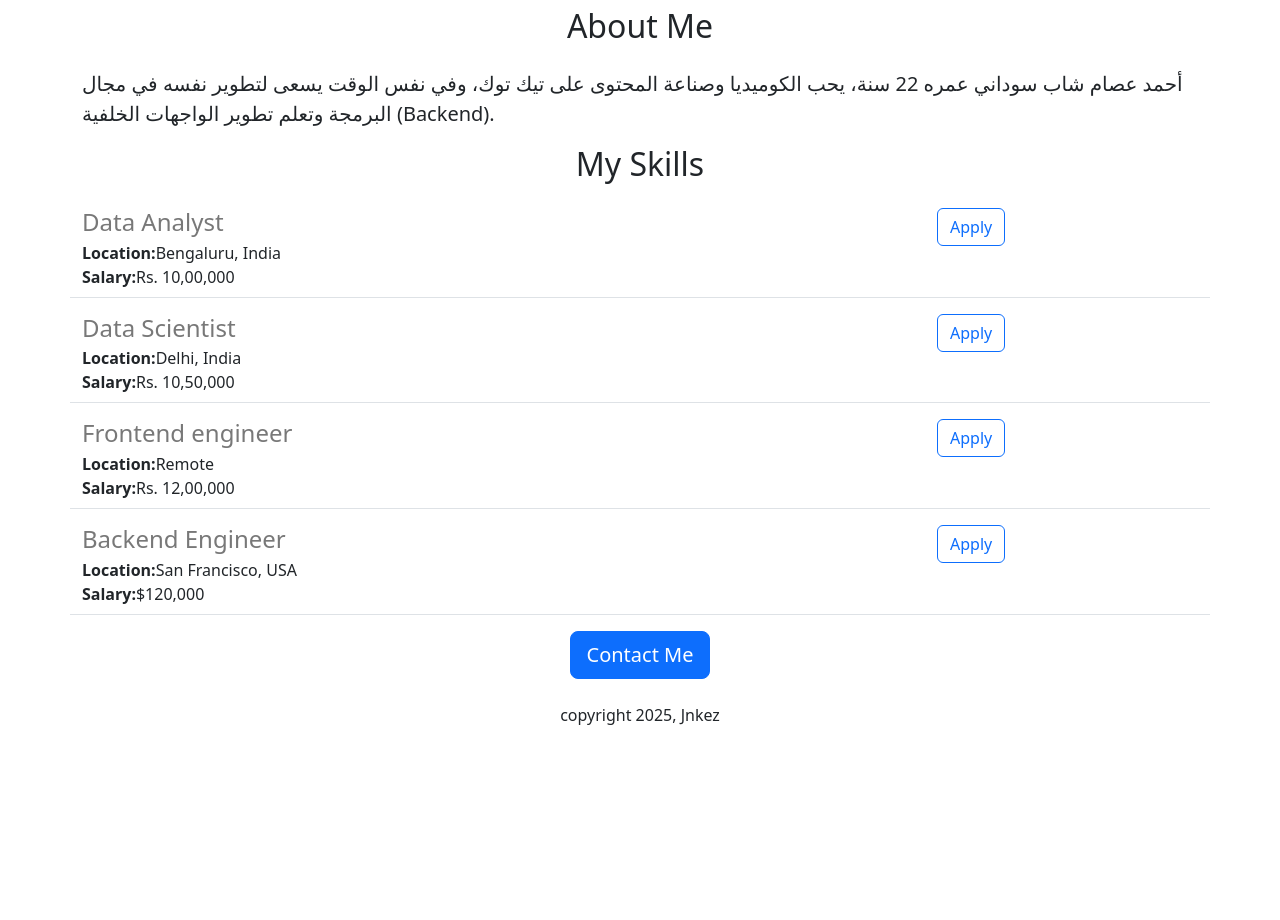
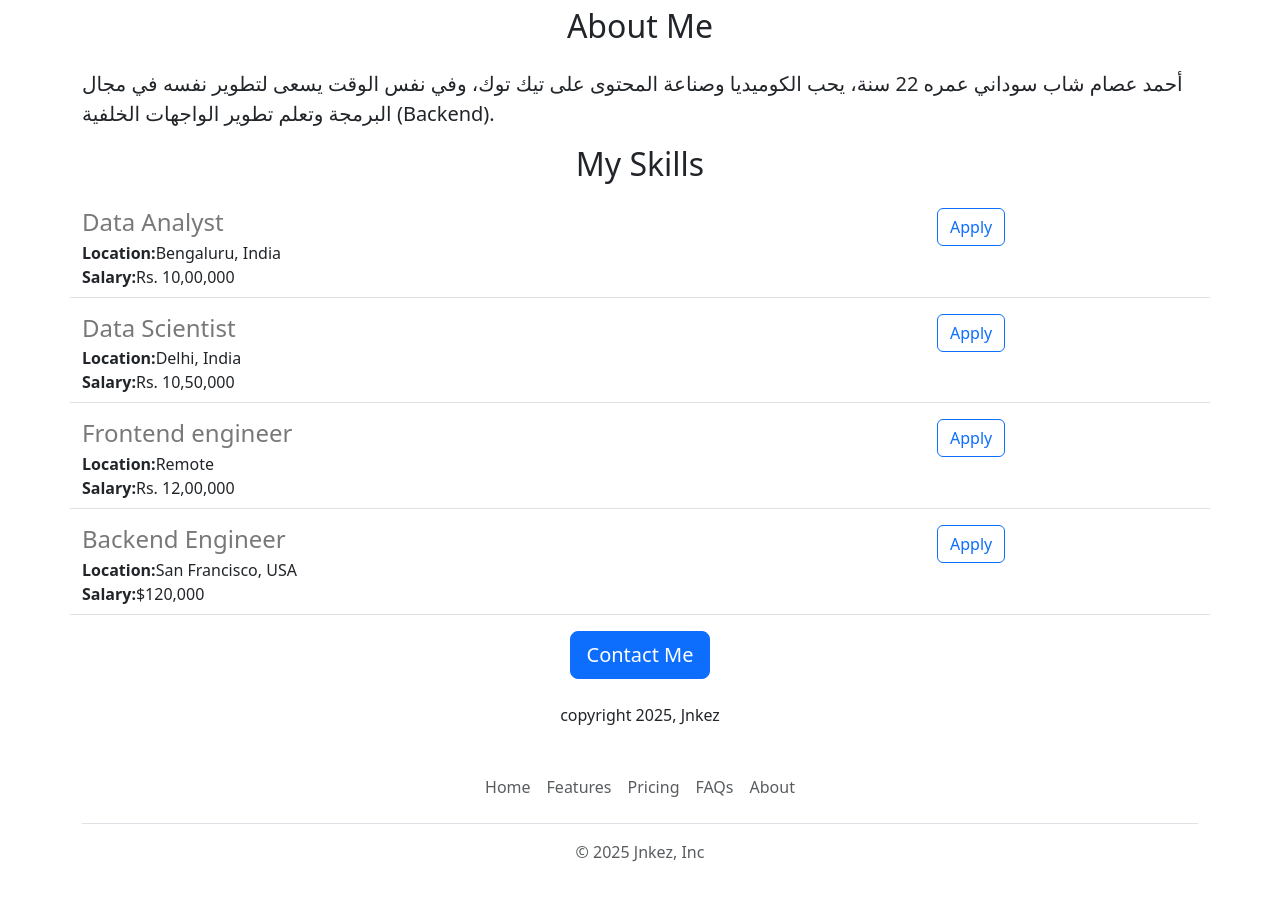
Before and after one commit to jnkez-1/jnkez-repo, a Flask app: page / in a window 1280 px wide. Shown: the part 497-1417 px from the top of the page. Before the commit the page ends 1222 px from the top, so only its background shows below. Run offline with Flask 3, Linux system fonts and the light colour scheme.

Commit message:
added some edits

```diff
--- a/app.py
+++ b/app.py
@@ -33,7 +33,7 @@ JOBS = [
 
 @app.route("/")
 def hello_jnkez():
-  return render_template("home.html", jobs=JOBS, company_name="Jnkez")
+  return render_template("home.html", jobs=JOBS, company_name="Ahmed")
 
 if __name__ == "__main__":
   app.run(host="0.0.0.0", debug=True)
--- /dev/null
+++ b/templates/footer.html
@@ -0,0 +1,12 @@
+<div class="container">
+  <footer class="py-3 my-4">
+    <ul class="nav justify-content-center border-bottom pb-3 mb-3">
+      <li class="nav-item"><a href="#" class="nav-link px-2 text-muted">Home</a></li>
+      <li class="nav-item"><a href="#" class="nav-link px-2 text-muted">Features</a></li>
+      <li class="nav-item"><a href="#" class="nav-link px-2 text-muted">Pricing</a></li>
+      <li class="nav-item"><a href="#" class="nav-link px-2 text-muted">FAQs</a></li>
+      <li class="nav-item"><a href="#" class="nav-link px-2 text-muted">About</a></li>
+    </ul>
+    <p class="text-center text-muted">&copy; 2025 Jnkez, Inc</p>
+  </footer>
+</div>
--- a/templates/home.html
+++ b/templates/home.html
@@ -17,7 +17,7 @@
     {%include "nav.html" %}
     <div class="container">
       <h1 class="text-center mt-2 mb-4"> {{company_name}} Essam </h1>
-      <img class="img-fluid" id="banner" src="https://replit.com/@ahmedesamaldeen/jnkez-repo#static" >
+      <img class="img-fluid" id="banner" src="/static/my%20photo.jpeg" >
       <h2 class="text-center mt-2 mb-4">About Me</h2>
       <p class="lead">
         أحمد عصام شاب سوداني عمره 22 سنة، يحب الكوميديا وصناعة المحتوى على تيك توك، وفي نفس الوقت يسعى لتطوير نفسه في مجال البرمجة وتعلم تطوير الواجهات الخلفية (Backend).
@@ -33,5 +33,6 @@
         <p class="mt-4">copyright 2025, Jnkez</p>
       </div>
     </div>
+    {% include "footer.html"%}
   </body>
 </html>
--- a/templates/nav.html
+++ b/templates/nav.html
@@ -1 +1,9 @@
-<nav class="navbar navbar-expand-lg navbar-dark bg-dark" aria-label="Fifth navbar example"> <div class="container-fluid"> <a class="navbar-brand" href="#">Expand at lg</a> <button class="navbar-toggler" type="button" data-bs-toggle="collapse" data-bs-target="#navbarsExample05" aria-controls="navbarsExample05" aria-expanded="false" aria-label="Toggle navigation"> <span class="navbar-toggler-icon"></span> </button> <div class="collapse navbar-collapse" id="navbarsExample05"> <ul class="navbar-nav me-auto mb-2 mb-lg-0"> <li class="nav-item"> <a class="nav-link active" aria-current="page" href="#">Home</a> </li> <li class="nav-item"> <a class="nav-link" href="#">Link</a> </li> <li class="nav-item"> <a class="nav-link disabled" aria-disabled="true">Disabled</a> </li> <li class="nav-item dropdown"> <a class="nav-link dropdown-toggle" href="#" data-bs-toggle="dropdown" aria-expanded="false">Dropdown</a> <ul class="dropdown-menu"> <li><a class="dropdown-item" href="#">Action</a></li> <li><a class="dropdown-item" href="#">Another action</a></li> <li><a class="dropdown-item" href="#">Something else here</a></li> </ul> </li> </ul> <form role="search"> <input class="form-control" type="search" placeholder="Search" aria-label="Search"> </form> </div> </div> </nav>
+<nav class="navbar bg-body-tertiary class shadow-sm fixed-top bg-white">
+  <div class="container-fluid">
+    <a class="navbar-brand" href="#">
+      <img src="/static/bootstrap-logo.svg" alt="Logo" width="30" height="24" class="d-inline-block align-text-top">
+      Ahmed
+    </a>
+  </div>
+</nav>
+<div style="height:56px"></div>
```
Also changed, not shown: static/bootstrap-logo.svg (added), static/my photo.jpeg.
